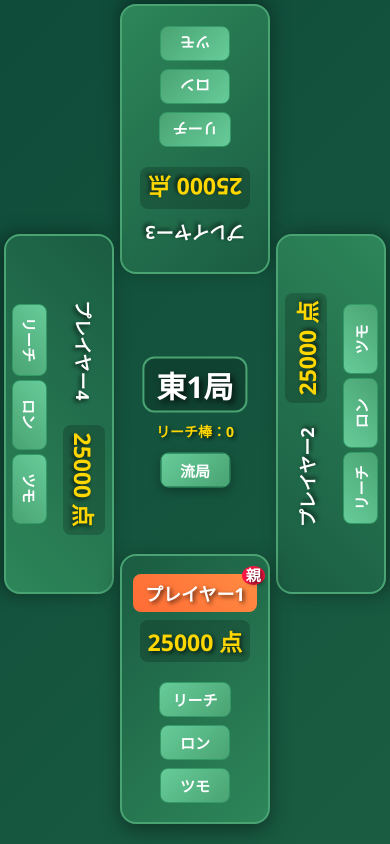
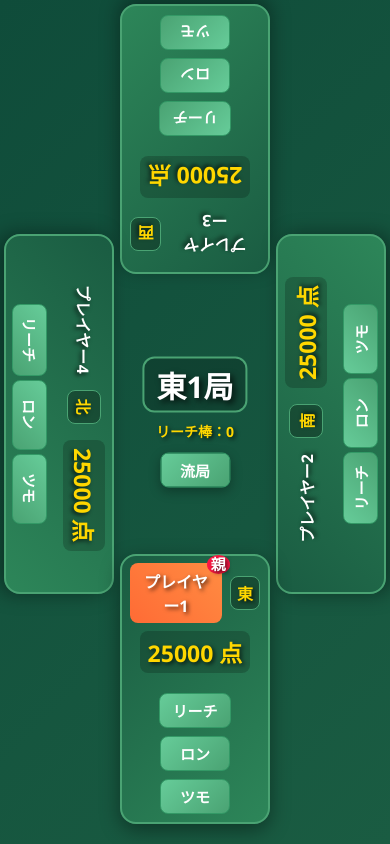
Before and after one commit to KeidaiHidaka/mahjong-scoreboard2, a React (Vite) app: page / in a window 390 px wide. Built offline with nearby package versions, Linux system fonts and the light colour scheme.

Commit message:
自風表示

```diff
--- a/src/App.jsx
+++ b/src/App.jsx
@@ -1,5 +1,4 @@
 // src/App.jsx
-
 
 // ========================================
 // App.jsx - メインアプリケーション
@@ -14,14 +13,7 @@ import ModalResult from './components/ModalResult'
 import ModalCancel from './components/ModalCancel'
 import scoreTable  from './scoreTable'
 
-
 import './App.css'
-
-
-
-
-
-
 
 function calculateScore({ han, fu, isDealer, isTsumo }) {
 
@@ -137,13 +129,6 @@ function calculateScore({ han, fu, isDealer, isTsumo }) {
   }
 }
 
-
-
-
-
-
-
-
 function App() {
   const [initialMethod, setInitialMethod] = useState("ron");
   const params = new URLSearchParams(window.location.search);
@@ -177,6 +162,13 @@ function App() {
   const [tenpaiIndexes, setTenpaiIndexes] = useState([]);
 
   const winds = ["東", "南", "西", "北"];
+
+  // 自風を計算する関数
+  const getPlayerWind = (playerIndex) => {
+    // 親（dealerIndex）が東風、そこから時計回りに南・西・北
+    const windIndex = (playerIndex - round.dealerIndex + 4) % 4;
+    return winds[windIndex];
+  };
 
   const handleNameChange = (index, newName) => {
     const updated = [...players];
@@ -276,12 +268,11 @@ function App() {
       details,
       reachBonus: 0,
       totalGain: totalPenalty,
-      dealerIndex: round.dealerIndex, // ← ★これを追加
+      dealerIndex: round.dealerIndex,
     });
 
     setShowModalResult(true);
     resetReach();
-    // setReachSticks(0);
     advanceRound(null, indexes);
   };
 
@@ -320,7 +311,7 @@ function App() {
     }
 
     let details = [];
-    let gain = 0; //場のリーチ棒も加算するため
+    let gain = 0;
 
     if (method === "ron") {
       const loser = updatedPlayers[loserIndex];
@@ -351,7 +342,6 @@ function App() {
           points: pay,
         });
       });
-
     }
 
     // リーチ棒
@@ -375,13 +365,12 @@ function App() {
       reachBonus,
       totalGain: gain,
       dealerIndex: round.dealerIndex,
-      label: result.type || null, // 表示ラベル（例：ロン（親））
+      label: result.type || null,
     });
 
     setShowModalResult(true);
     advanceRound(winnerIndex, []);
   };
-
 
   const handleWinCancel = () => {
     setShowModalWin(false);
@@ -389,9 +378,6 @@ function App() {
 
   const handleReach = (index) => {
     if (players[index].reached || players[index].score < 1000) return;
-    // const reachSound = new Audio();
-
-    // const reachSound = new Audio(import.meta.env.BASE_URL + 'sounds/reach.mp3');
     reachSound.play();
     const updated = [...players];
     updated[index].score -= 1000;
@@ -419,7 +405,6 @@ function App() {
   const handleModalCancel = () => {
     setCancelIndex(null);
   };
-
   return (
     <div className="mahjong-app">
       {/* 上側プレイヤー（逆さま） */}
@@ -433,6 +418,7 @@ function App() {
           onWin={(method) => handleWin(2, method)}
           isDealer={round.dealerIndex === 2}
           onNameChange={(newName) => handleNameChange(2, newName)}
+          wind={getPlayerWind(2)}
         />
       </div>
 
@@ -445,6 +431,7 @@ function App() {
         onWin={(method) => handleWin(3, method)}
         isDealer={round.dealerIndex === 3}
         onNameChange={(newName) => handleNameChange(3, newName)}
+        wind={getPlayerWind(3)}
       />
 
       {/* センター情報 */}
@@ -464,6 +451,7 @@ function App() {
         onWin={(method) => handleWin(1, method)}
         isDealer={round.dealerIndex === 1}
         onNameChange={(newName) => handleNameChange(1, newName)}
+        wind={getPlayerWind(1)}
       />
 
       {/* 下側プレイヤー（通常） */}
@@ -476,6 +464,7 @@ function App() {
           onWin={(method) => handleWin(0, method)}
           isDealer={round.dealerIndex === 0}
           onNameChange={(newName) => handleNameChange(0, newName)}
+          wind={getPlayerWind(0)}
         />
       </div>
 
--- a/src/components/PlayerPanel.jsx
+++ b/src/components/PlayerPanel.jsx
@@ -12,7 +12,8 @@ function PlayerPanel({
   onWin,
   isDealer,
   onNameChange,
-  className, // ← この行を追加
+  className,
+  wind, // 自風を受け取る
 }) {
   const [isEditing, setIsEditing] = useState(false);
   const [inputName, setInputName] = useState(name);
@@ -32,7 +33,7 @@ function PlayerPanel({
     "panel",
     "panel--player",
     "player-panel",
-    className, // ← この行を追加（App.jsxから渡されたclassNameを含める）
+    className,
     reversed ? "panel--reversed" : "",
     reached ? "panel--reached" : "",
     isDealer ? "panel--dealer" : "",
@@ -53,12 +54,15 @@ function PlayerPanel({
             autoFocus
           />
         ) : (
+          <div className="player-panel__name-section">
             <span
               className={`player-panel__name ${isDealer ? "player-panel__name--dealer" : ""}`}
               onClick={handleNameClick}
             >
               {name}
             </span>
+            <span className="player-panel__wind">{wind}</span>
+          </div>
         )}
         <span className="player-panel__score">{score} 点</span>
       </div>
--- a/src/components/styles/player-panel.css
+++ b/src/components/styles/player-panel.css
@@ -30,8 +30,8 @@
 /* 左右のプレイヤーパネル - 横長レイアウト */
 .player-panel.player-panel--left,
 .player-panel.player-panel--right {
-  width: 420px; /* 横幅を1.5倍に (280px * 1.5) */
-  height: 120px; /* 縦幅を少し長く (100px → 120px) */
+  width: 420px;
+  height: 120px;
   padding: var(--spacing-sm) var(--spacing-md);
   display: flex;
   flex-direction: column;
@@ -105,10 +105,17 @@
   margin-bottom: var(--spacing-md);
 }
 
+/* プレイヤー名と自風のセクション */
+.player-panel__name-section {
+  display: flex;
+  align-items: center;
+  gap: var(--spacing-sm);
+  margin-bottom: var(--spacing-sm);
+}
+
 .player-panel__name {
   font-size: 18px;
   font-weight: bold;
-  margin-bottom: var(--spacing-sm);
   color: var(--color-white);
   text-shadow: 2px 2px 4px rgba(0, 0, 0, 0.7);
   cursor: pointer;
@@ -142,6 +149,22 @@
   line-height: 1;
 }
 
+/* 自風表示 */
+.player-panel__wind {
+  font-size: 20px;
+  font-weight: bold;
+  color: var(--color-gold);
+  text-shadow: 2px 2px 4px rgba(0, 0, 0, 0.7);
+  background: rgba(0, 0, 0, 0.3);
+  padding: var(--spacing-xs) var(--spacing-sm);
+  border-radius: var(--border-radius-sm);
+  border: 1px solid var(--color-accent);
+  min-width: 30px;
+  display: flex;
+  align-items: center;
+  justify-content: center;
+}
+
 .player-panel__score {
   font-size: 23px;
   font-weight: bold;
@@ -161,45 +184,11 @@
   align-items: center;
 }
 
-/* レスポンシブ調整 */
-@media (max-width: 768px) {
-  .player-panel {
-    min-width: 120px;
-    padding: var(--spacing-md);
-  }
-
-  /* 左右のプレイヤーパネル */
-  .player-panel.player-panel--left,
-  .player-panel.player-panel--right {
-    width: 360px; /* タブレット用サイズ調整 */
-    height: 110px;
-    padding: var(--spacing-xs) var(--spacing-sm);
-  }
-
-  .player-panel__name {
-    font-size: 18px;
-  }
-
-  .player-panel__score {
-    font-size: 23px;
-  }
-}
-
-@media (max-height: 600px) {
-  .player-panel.player-panel--left,
-  .player-panel.player-panel--right {
-    width: 330px; /* 低い画面用サイズ調整 */
-    height: 75px;
-  }
-}
-
-/* player-panel.css の既存コードに以下を追加 */
-
 /* 上下のプレイヤーパネル - 縦長レイアウト */
 .player-panel.player-panel--top,
 .player-panel.player-panel--bottom {
-  width: 280px; /* 通常の横幅 */
-  height: 200px; /* 縦幅を長く（120px → 160px） */
+  width: 280px;
+  height: 200px;
   padding: var(--spacing-md);
   display: flex;
   flex-direction: column;
@@ -231,10 +220,47 @@
 
 /* レスポンシブ調整 */
 @media (max-width: 768px) {
+  .player-panel {
+    min-width: 120px;
+    padding: var(--spacing-md);
+  }
+
+  .player-panel.player-panel--left,
+  .player-panel.player-panel--right {
+    width: 360px;
+    height: 110px;
+    padding: var(--spacing-xs) var(--spacing-sm);
+  }
+
   .player-panel.player-panel--top,
   .player-panel.player-panel--bottom {
     width: 200px;
-    height: 280px; /* タブレット用サイズ調整 */
+    height: 280px;
+  }
+
+  .player-panel__name {
+    font-size: 18px;
+  }
+
+  .player-panel__wind {
+    font-size: 18px;
+  }
+
+  .player-panel__score {
+    font-size: 23px;
+  }
+}
+
+@media (max-height: 600px) {
+  .player-panel.player-panel--left,
+  .player-panel.player-panel--right {
+    width: 330px;
+    height: 75px;
+  }
+
+  .player-panel.player-panel--top,
+  .player-panel.player-panel--bottom {
+    height: 100px;
   }
 }
 
@@ -242,15 +268,16 @@
   .player-panel.player-panel--top,
   .player-panel.player-panel--bottom {
     width: 150px;
-    height: 270px; /* スマホ用サイズ調整 */
+    height: 270px;
     padding: var(--spacing-sm);
   }
-}
 
-@media (max-height: 600px) {
-  .player-panel.player-panel--top,
-  .player-panel.player-panel--bottom {
-    height: 100px; /* 低い画面用サイズ調整 */
+  .player-panel__name {
+    font-size: 16px;
+  }
+
+  .player-panel__wind {
+    font-size: 16px;
   }
 }
 
@@ -258,10 +285,17 @@
   .player-panel.player-panel--top,
   .player-panel.player-panel--bottom {
     width: 130px;
-    height: 220px; /* 極小画面用サイズ調整 */
+    height: 220px;
+  }
+
+  .player-panel__name {
+    font-size: 14px;
+  }
+
+  .player-panel__wind {
+    font-size: 14px;
   }
 }
-
 
 
 /* スマホでは左右のプレイヤーパネルをさらにコンパクトに */
```
Lines whose indentation alone changed are shown as unchanged.
